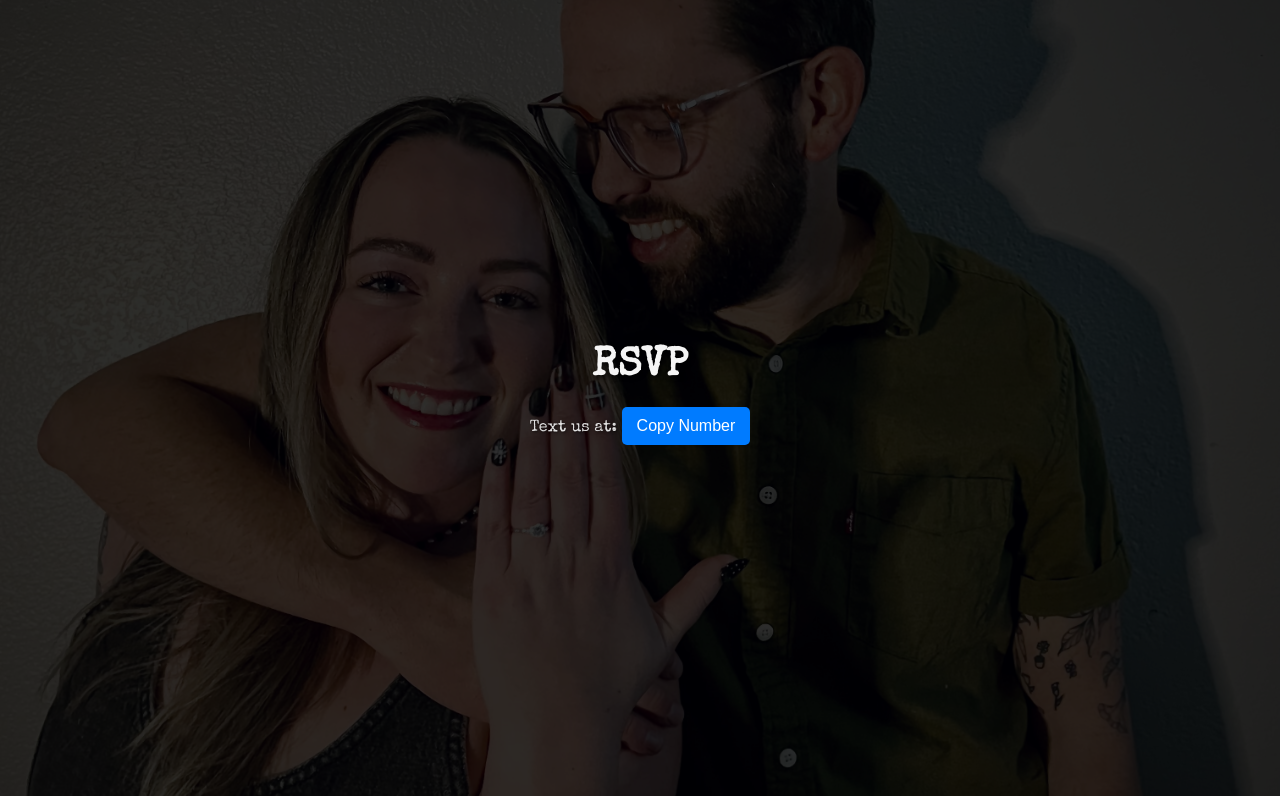
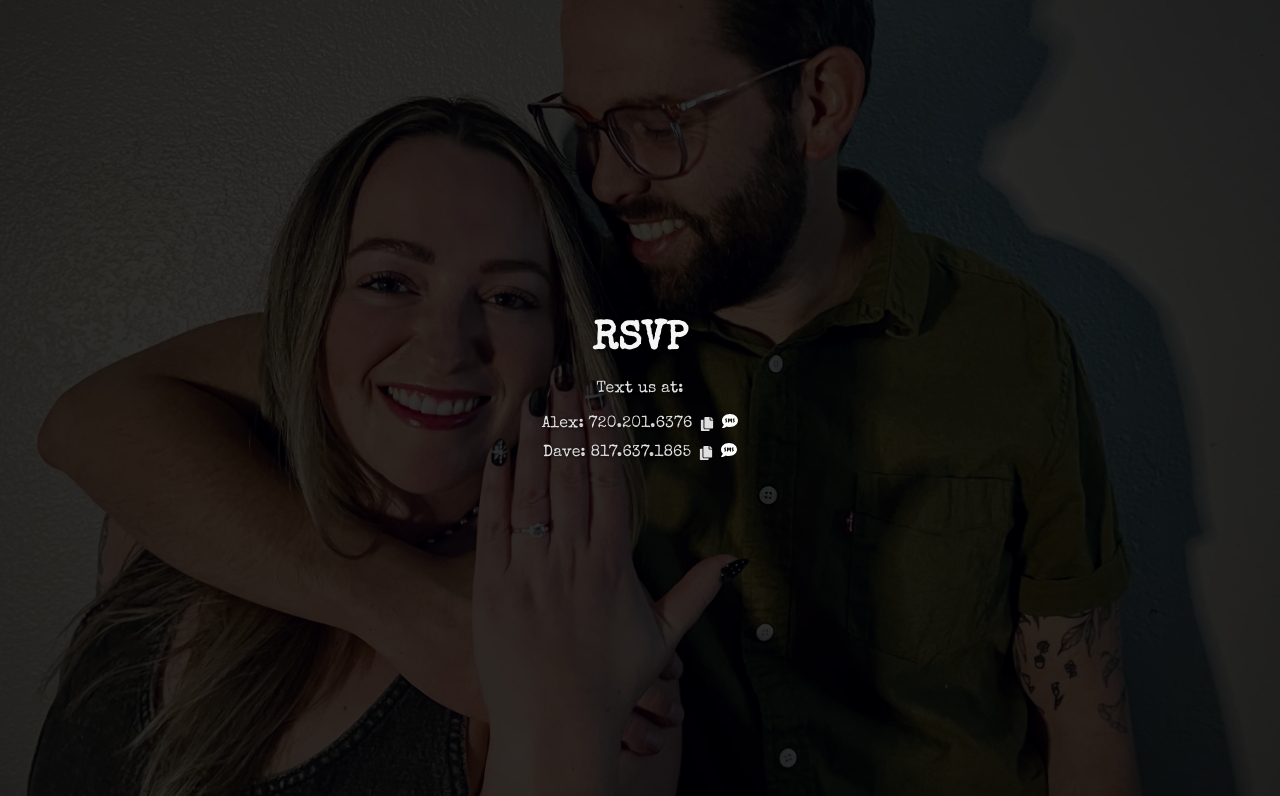
Before and after one commit to davidleach724/alex-and-dave, a React (Create React App) app: page / in a window 1280 px wide. Shown: the part 3204-4000 px from the top of the page. Built offline with nearby package versions, Linux system fonts and the light colour scheme.

Commit message:
update rsvp section

```diff
--- a/src/App.js
+++ b/src/App.js
@@ -1,8 +1,9 @@
 import React, { useState, useEffect, useRef } from "react";
 import { Link } from "react-scroll";
 import Countdown from "react-countdown";
-import EventDetails from './components/EventDetails';
-import PlanningYourWeekend from './components/PlanningYourWeekend';
+import EventDetails from "./components/EventDetails";
+import PlanningYourWeekend from "./components/PlanningYourWeekend";
+import { FaCopy, FaSms } from "react-icons/fa";
 import "intersection-observer"; // Correctly import the polyfill
 import "./App.css";
 
@@ -14,9 +15,16 @@ const renderer = ({ days, hours, minutes, seconds }) => {
   );
 };
 
+const copyToClipboard = (text, setCopied) => {
+  navigator.clipboard.writeText(text);
+  setCopied(text);
+  setTimeout(() => setCopied(null), 2000); // Reset after 2 seconds
+};
+
 const App = () => {
   const [showNav, setShowNav] = useState(true);
   const [menuOpen, setMenuOpen] = useState(false);
+  const [copied, setCopied] = useState(null);
   const lastScrollY = useRef(window.scrollY);
   const menuRef = useRef(null);
 
@@ -176,16 +184,50 @@ const App = () => {
 
       {/* RSVP Section */}
       <div className="parallax-section" id="rsvp-section">
-        <section>
+        <section style={{ textAlign: "center" }}>
           <h2>RSVP</h2>
-          <p>
-            Text us at:{" "}
-            <button
-              onClick={() => navigator.clipboard.writeText("123-456-7890")}
+          <p style={{ marginBottom: "1rem" }}>Text us at:</p>
+
+          {[
+            { name: "Alex", phone: "720.201.6376" },
+            { name: "Dave", phone: "817.637.1865" },
+          ].map(({ name, phone }) => (
+            <div
+              key={phone}
+              style={{
+                display: "flex",
+                alignItems: "center",
+                gap: "0.5rem",
+                marginBottom: "0.5rem",
+                justifyContent: "center",
+              }}
             >
-              Copy Number
-            </button>
-          </p>
+              <p
+                onClick={() => copyToClipboard(phone, setCopied)}
+                style={{
+                  cursor: "pointer",
+                  display: "flex",
+                  alignItems: "center",
+                  gap: "0.5rem",
+                }}
+                aria-label={`Copy ${name}'s phone number`}
+              >
+                {name}: {phone} <FaCopy size={14} />
+              </p>
+              {copied === phone && (
+                <span style={{ color: "green", fontSize: "0.8rem" }}>
+                  Copied!
+                </span>
+              )}
+              <a
+                href={`sms:${phone}`}
+                style={{ textDecoration: "none", color: "inherit" }}
+                aria-label={`Send text to ${name}`}
+              >
+                <FaSms size={16} />
+              </a>
+            </div>
+          ))}
         </section>
       </div>
     </div>
```
